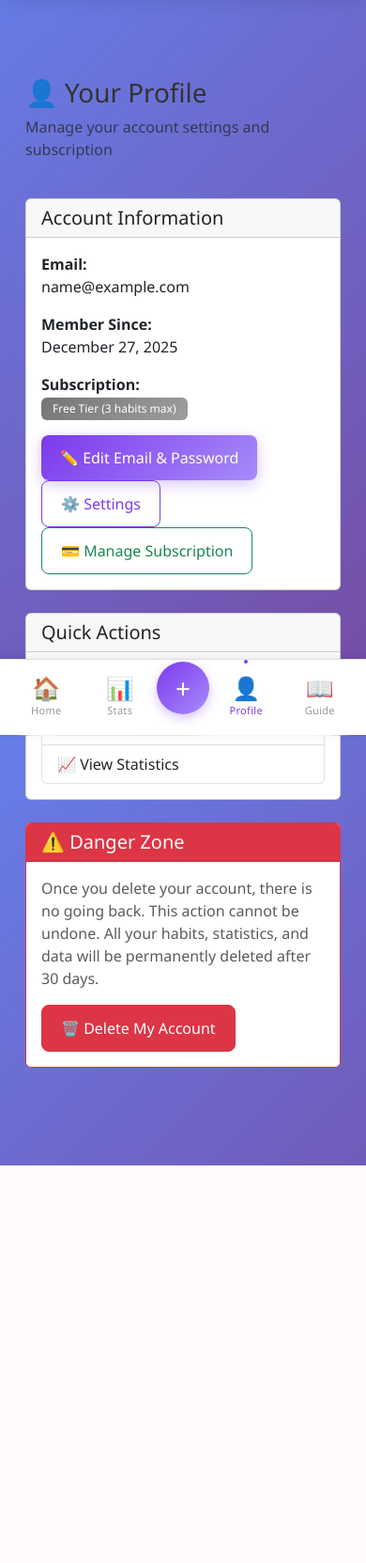
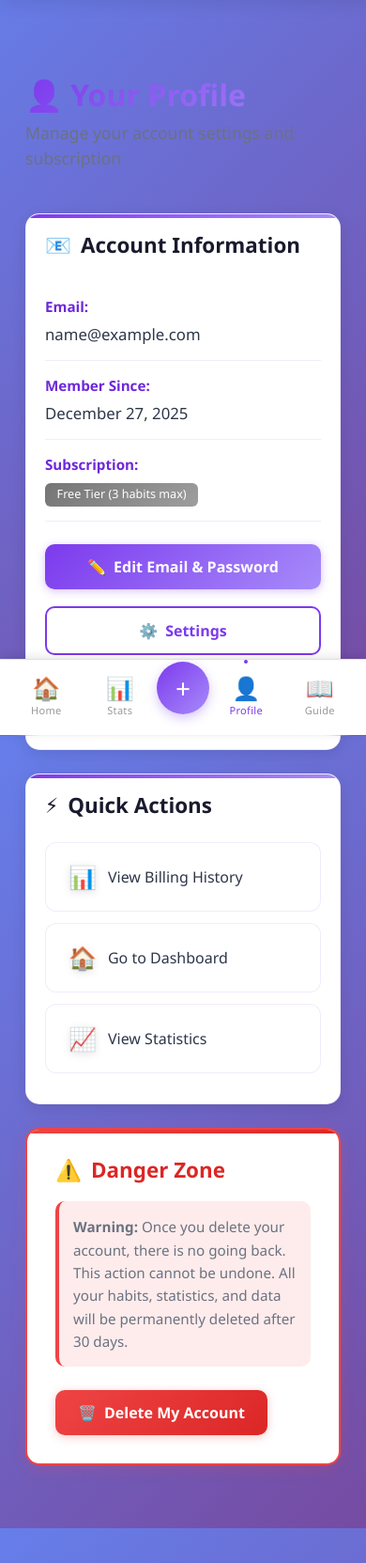
Before and after one commit to pav-vil/habit-tracker-app, a Flask app: page /profile/ in a window 390 px wide. Shown: the part 62-1725 px from the top of the page at 94% size. Before the commit the page ends 1302 px from the top, so only its background shows below. Run offline with Flask 3, Linux system fonts and the light colour scheme; the visitor is signed in with stand-in values (Sample User, id 1); some libraries are stand-ins or nearby versions.

Commit message:
Redesign profile page cards to match dashboard aesthetic
Completely redesigned the profile view cards with modern styling that
matches the dashboard and stats sections for visual consistency.

New Design Features:

Cards (Account Information, Quick Actions):
- Purple gradient top borders (4px accent line)
- Box shadows with hover effects (0 4px 15px)
- Rounded corners (15px border-radius)
- Smooth transitions (transform, shadow, border)
- Hover effects: translateY(-3px) lift
- Purple border glow on hover

Account Information:
- Clean info rows with purple dividers
- Purple gradient labels (#6d28d9)
- Better typography and spacing
- Purple gradient action buttons
- Outline button variants with hover fill

Quick Actions:
- Modern card-style action items
- Purple borders and hover backgrounds
- Slide animation on hover (translateX)
- Larger emoji icons with shadows
- Purple highlight on hover

Danger Zone:
- Red gradient styling to match design system
- Red top border accent (4px)
- Warning box with left border accent
- Red gradient delete button
- Shadow and hover effects

Page Header:
- Purple gradient title text
- Larger, more prominent heading
- Better subtitle styling

Buttons:
- Purple gradient primary buttons
- Outline buttons with fill on hover
- Icon + text layout with gaps
- Box shadows and hover animations
- Fully responsive (mobile-friendly)

Dark Mode:
- All colors adapt using [data-theme="dark"] selectors
- Text colors automatically adjust
- Maintains purple theme in dark mode

Responsive:
- Mobile-optimized padding and spacing
- Full-width buttons on mobile
- Smaller headings on small screens

The profile page now has the same polished, modern look as the
dashboard with consistent purple gradient theming throughout.

🤖 Generated with [Claude Code](https://claude.com/claude-code)

Co-Authored-By: Claude Sonnet 4.5 <noreply@anthropic.com>

```diff
--- a/templates/profile/view.html
+++ b/templates/profile/view.html
@@ -2,47 +2,289 @@
 
 {% block title %}Profile - HabitFlow{% endblock %}
 
+{% block extra_css %}
+<style>
+    /* Profile Card Styling - Match Dashboard Aesthetic */
+    .profile-card {
+        background: var(--card-bg);
+        border-radius: 15px;
+        padding: 30px;
+        box-shadow: 0 4px 15px var(--shadow-color);
+        margin-bottom: 25px;
+        transition: all 0.3s ease;
+        position: relative;
+        overflow: hidden;
+        border: 1px solid rgba(124, 58, 237, 0.1);
+    }
+
+    .profile-card::before {
+        content: '';
+        position: absolute;
+        top: 0;
+        left: 0;
+        right: 0;
+        height: 4px;
+        background: linear-gradient(135deg, #7c3aed 0%, #a78bfa 100%);
+    }
+
+    .profile-card:hover {
+        transform: translateY(-3px);
+        box-shadow: 0 8px 25px rgba(124, 58, 237, 0.15);
+        border-color: rgba(124, 58, 237, 0.3);
+    }
+
+    .profile-card-title {
+        font-size: 1.4rem;
+        font-weight: 600;
+        color: #1a1a2e;
+        margin-bottom: 25px;
+        display: flex;
+        align-items: center;
+        gap: 10px;
+    }
+
+    [data-theme="dark"] .profile-card-title {
+        color: #e5e7eb;
+    }
+
+    .profile-info-row {
+        padding: 15px 0;
+        border-bottom: 1px solid rgba(124, 58, 237, 0.1);
+    }
+
+    .profile-info-row:last-child {
+        border-bottom: none;
+    }
+
+    .profile-label {
+        font-weight: 600;
+        color: #6d28d9;
+        font-size: 0.95rem;
+        margin-bottom: 5px;
+    }
+
+    .profile-value {
+        color: #2d3748;
+        font-size: 1.05rem;
+    }
+
+    [data-theme="dark"] .profile-value {
+        color: #e5e7eb;
+    }
+
+    /* Action Buttons */
+    .action-btn {
+        background: linear-gradient(135deg, #7c3aed 0%, #a78bfa 100%);
+        color: white;
+        border: none;
+        border-radius: 10px;
+        padding: 12px 24px;
+        font-weight: 600;
+        transition: all 0.3s ease;
+        box-shadow: 0 2px 10px rgba(124, 58, 237, 0.3);
+        display: inline-flex;
+        align-items: center;
+        gap: 8px;
+        text-decoration: none;
+    }
+
+    .action-btn:hover {
+        transform: translateY(-2px);
+        box-shadow: 0 4px 15px rgba(124, 58, 237, 0.4);
+        color: white;
+    }
+
+    .action-btn-outline {
+        background: transparent;
+        color: #7c3aed;
+        border: 2px solid #7c3aed;
+        box-shadow: none;
+    }
+
+    .action-btn-outline:hover {
+        background: linear-gradient(135deg, #7c3aed 0%, #a78bfa 100%);
+        color: white;
+    }
+
+    /* Quick Actions List */
+    .quick-action-item {
+        background: var(--card-bg);
+        border: 1px solid rgba(124, 58, 237, 0.1);
+        border-radius: 12px;
+        padding: 18px 24px;
+        margin-bottom: 12px;
+        transition: all 0.3s ease;
+        display: flex;
+        align-items: center;
+        gap: 12px;
+        text-decoration: none;
+        color: #2d3748;
+        font-weight: 500;
+    }
+
+    [data-theme="dark"] .quick-action-item {
+        color: #e5e7eb;
+    }
+
+    .quick-action-item:hover {
+        background: linear-gradient(135deg, rgba(124, 58, 237, 0.1) 0%, rgba(167, 139, 250, 0.1) 100%);
+        border-color: #7c3aed;
+        transform: translateX(5px);
+        color: #7c3aed;
+    }
+
+    [data-theme="dark"] .quick-action-item:hover {
+        color: #a78bfa;
+    }
+
+    .quick-action-icon {
+        font-size: 1.5rem;
+        filter: drop-shadow(0 2px 4px rgba(0,0,0,0.1));
+    }
+
+    /* Danger Zone Card */
+    .danger-card {
+        background: var(--card-bg);
+        border-radius: 15px;
+        padding: 30px;
+        box-shadow: 0 4px 15px rgba(239, 68, 68, 0.2);
+        border: 2px solid #ef4444;
+        position: relative;
+        overflow: hidden;
+    }
+
+    .danger-card::before {
+        content: '';
+        position: absolute;
+        top: 0;
+        left: 0;
+        right: 0;
+        height: 4px;
+        background: linear-gradient(135deg, #ef4444 0%, #dc2626 100%);
+    }
+
+    .danger-card-title {
+        font-size: 1.4rem;
+        font-weight: 600;
+        color: #dc2626;
+        margin-bottom: 20px;
+        display: flex;
+        align-items: center;
+        gap: 10px;
+    }
+
+    .danger-description {
+        color: #6b7280;
+        font-size: 0.95rem;
+        line-height: 1.6;
+        margin-bottom: 25px;
+        background: rgba(239, 68, 68, 0.1);
+        padding: 15px;
+        border-radius: 10px;
+        border-left: 4px solid #ef4444;
+    }
+
+    [data-theme="dark"] .danger-description {
+        color: #9ca3af;
+    }
+
+    .danger-btn {
+        background: linear-gradient(135deg, #ef4444 0%, #dc2626 100%);
+        color: white;
+        border: none;
+        border-radius: 10px;
+        padding: 12px 24px;
+        font-weight: 600;
+        transition: all 0.3s ease;
+        box-shadow: 0 2px 10px rgba(239, 68, 68, 0.3);
+        display: inline-flex;
+        align-items: center;
+        gap: 8px;
+        text-decoration: none;
+    }
+
+    .danger-btn:hover {
+        transform: translateY(-2px);
+        box-shadow: 0 4px 15px rgba(239, 68, 68, 0.5);
+        background: linear-gradient(135deg, #dc2626 0%, #b91c1c 100%);
+        color: white;
+    }
+
+    /* Page Header */
+    .page-header {
+        margin-bottom: 30px;
+    }
+
+    .page-title {
+        font-size: 2.5rem;
+        font-weight: 700;
+        background: linear-gradient(135deg, #7c3aed 0%, #a78bfa 100%);
+        -webkit-background-clip: text;
+        -webkit-text-fill-color: transparent;
+        background-clip: text;
+        margin-bottom: 8px;
+    }
+
+    .page-subtitle {
+        color: #6b7280;
+        font-size: 1.1rem;
+    }
+
+    [data-theme="dark"] .page-subtitle {
+        color: #9ca3af;
+    }
+
+    /* Responsive */
+    @media (max-width: 767px) {
+        .profile-card {
+            padding: 20px;
+        }
+
+        .action-btn {
+            width: 100%;
+            justify-content: center;
+            margin-bottom: 10px;
+        }
+
+        .page-title {
+            font-size: 2rem;
+        }
+    }
+</style>
+{% endblock %}
+
 {% block content %}
 <div class="container py-4">
     <!-- Page Header -->
-    <div class="row mb-4">
-        <div class="col-md-8">
-            <h1 class="mb-2">👤 Your Profile</h1>
-            <p class="text-muted">Manage your account settings and subscription</p>
+    <div class="row page-header">
+        <div class="col-md-12">
+            <h1 class="page-title">👤 Your Profile</h1>
+            <p class="page-subtitle">Manage your account settings and subscription</p>
         </div>
     </div>
 
-    <!-- Profile Information Card -->
-    <div class="row mb-4">
+    <!-- Account Information Card -->
+    <div class="row">
         <div class="col-lg-8">
-            <div class="card">
-                <div class="card-header">
-                    <h2 class="mb-0 h5">Account Information</h2>
-                </div>
-                <div class="card-body">
-                    <div class="row mb-3">
-                        <div class="col-sm-4">
-                            <strong>Email:</strong>
-                        </div>
-                        <div class="col-sm-8">
-                            {{ current_user.email }}
-                        </div>
+            <div class="profile-card">
+                <h2 class="profile-card-title">
+                    <span>📧</span>
+                    Account Information
+                </h2>
+
+                <div class="profile-info-row">
+                    <div class="profile-label">Email:</div>
+                    <div class="profile-value">{{ current_user.email }}</div>
                 </div>
 
-                    <div class="row mb-3">
-                        <div class="col-sm-4">
-                            <strong>Member Since:</strong>
-                        </div>
-                        <div class="col-sm-8">
-                            {{ current_user.created_at.strftime('%B %d, %Y') }}
-                        </div>
+                <div class="profile-info-row">
+                    <div class="profile-label">Member Since:</div>
+                    <div class="profile-value">{{ current_user.created_at.strftime('%B %d, %Y') }}</div>
                 </div>
 
-                    <div class="row mb-3">
-                        <div class="col-sm-4">
-                            <strong>Subscription:</strong>
-                        </div>
-                        <div class="col-sm-8">
+                <div class="profile-info-row">
+                    <div class="profile-label">Subscription:</div>
+                    <div class="profile-value">
                         {% if current_user.subscription_tier is defined and current_user.subscription_tier %}
                             {% if current_user.subscription_tier == 'free' %}
                                 <span class="badge bg-secondary">Free Tier (3 habits max)</span>
@@ -59,67 +301,68 @@
                     </div>
                 </div>
 
-                    <div class="row">
-                        <div class="col-12">
-                            <a href="{{ url_for('profile.edit') }}" class="btn btn-primary me-2">
-                                ✏️ Edit Email & Password
+                <div class="mt-4 d-flex flex-wrap gap-2">
+                    <a href="{{ url_for('profile.edit') }}" class="action-btn">
+                        <span>✏️</span> Edit Email & Password
                     </a>
-                            <a href="{{ url_for('profile.settings') }}" class="btn btn-outline-primary me-2">
-                                ⚙️ Settings
+                    <a href="{{ url_for('profile.settings') }}" class="action-btn-outline action-btn">
+                        <span>⚙️</span> Settings
                     </a>
-                            <a href="{{ url_for('profile.subscription') }}" class="btn btn-outline-success">
-                                💳 Manage Subscription
-                            </a>
-                        </div>
-                    </div>
-                </div>
-            </div>
-        </div>
-    </div>
-
-    <!-- Quick Actions -->
-    <div class="row mb-4">
-        <div class="col-lg-8">
-            <div class="card">
-                <div class="card-header">
-                    <h2 class="mb-0 h5">Quick Actions</h2>
-                </div>
-                <div class="card-body">
-                    <div class="list-group">
-                        <a href="{{ url_for('profile.billing') }}" class="list-group-item list-group-item-action">
-                            📊 View Billing History
-                        </a>
-                        <a href="{{ url_for('habits.dashboard') }}" class="list-group-item list-group-item-action">
-                            🏠 Go to Dashboard
-                        </a>
-                        <a href="{{ url_for('stats.stats_dashboard') }}" class="list-group-item list-group-item-action">
-                            📈 View Statistics
-                        </a>
-                    </div>
-                </div>
-            </div>
-        </div>
-    </div>
-
-    <!-- Danger Zone -->
-    <div class="row">
-        <div class="col-lg-8">
-            <div class="card border-danger">
-                <div class="card-header bg-danger text-white">
-                    <h2 class="mb-0 h5">⚠️ Danger Zone</h2>
-                </div>
-                <div class="card-body">
-                    <p class="text-muted mb-3">
-                        Once you delete your account, there is no going back. This action cannot be undone.
-                        All your habits, statistics, and data will be permanently deleted after 30 days.
-                    </p>
-                    <a href="{{ url_for('profile.delete_account') }}" class="btn btn-danger">
-                        🗑️ Delete My Account
+                    <a href="{{ url_for('profile.subscription') }}" class="action-btn-outline action-btn">
+                        <span>💳</span> Manage Subscription
                     </a>
                 </div>
             </div>
         </div>
     </div>
 
+    <!-- Quick Actions Card -->
+    <div class="row">
+        <div class="col-lg-8">
+            <div class="profile-card">
+                <h2 class="profile-card-title">
+                    <span>⚡</span>
+                    Quick Actions
+                </h2>
+
+                <a href="{{ url_for('profile.billing') }}" class="quick-action-item">
+                    <span class="quick-action-icon">📊</span>
+                    <span>View Billing History</span>
+                </a>
+
+                <a href="{{ url_for('habits.dashboard') }}" class="quick-action-item">
+                    <span class="quick-action-icon">🏠</span>
+                    <span>Go to Dashboard</span>
+                </a>
+
+                <a href="{{ url_for('stats.stats_dashboard') }}" class="quick-action-item">
+                    <span class="quick-action-icon">📈</span>
+                    <span>View Statistics</span>
+                </a>
+            </div>
+        </div>
+    </div>
+
+    <!-- Danger Zone Card -->
+    <div class="row">
+        <div class="col-lg-8">
+            <div class="danger-card">
+                <h2 class="danger-card-title">
+                    <span>⚠️</span>
+                    Danger Zone
+                </h2>
+
+                <div class="danger-description">
+                    <strong>Warning:</strong> Once you delete your account, there is no going back. This action cannot be undone.
+                    All your habits, statistics, and data will be permanently deleted after 30 days.
+                </div>
+
+                <a href="{{ url_for('profile.delete_account') }}" class="danger-btn">
+                    <span>🗑️</span> Delete My Account
+                </a>
+            </div>
+        </div>
+    </div>
+
 </div>
 {% endblock %}
```
Lines whose indentation alone changed are shown as unchanged.
